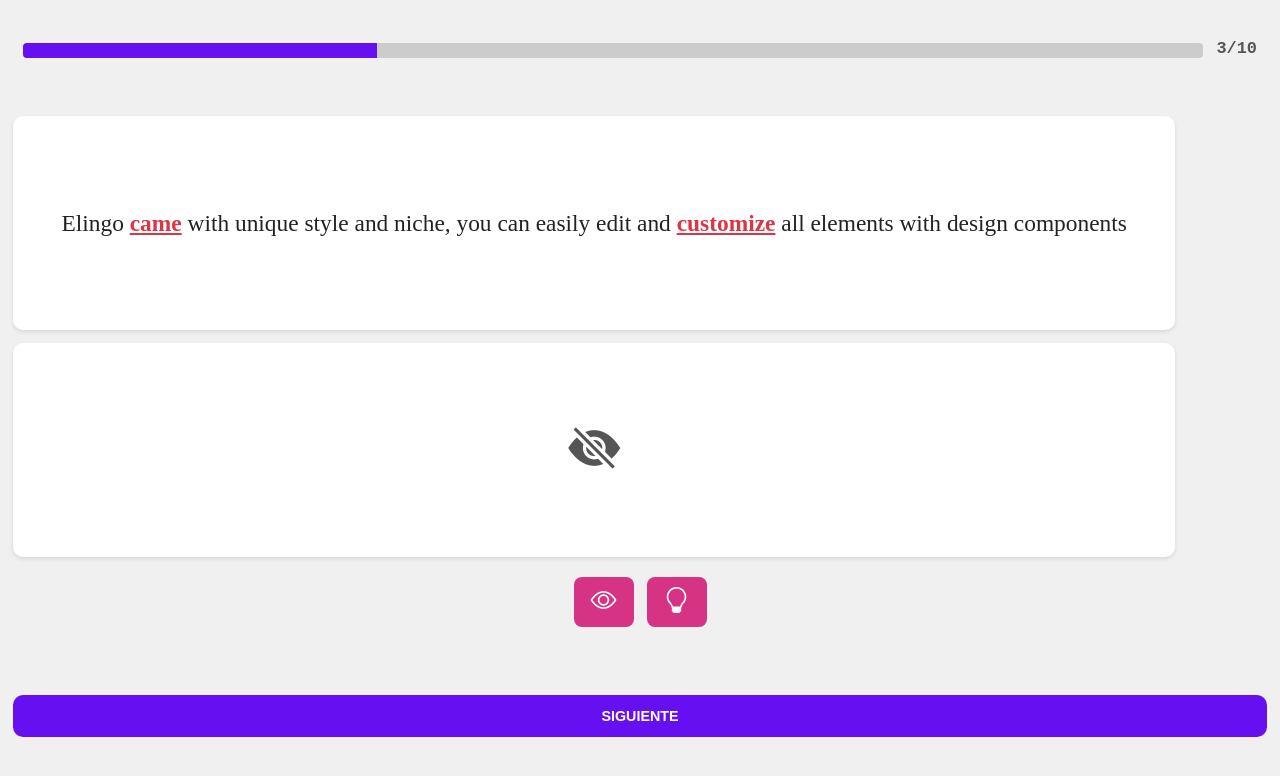
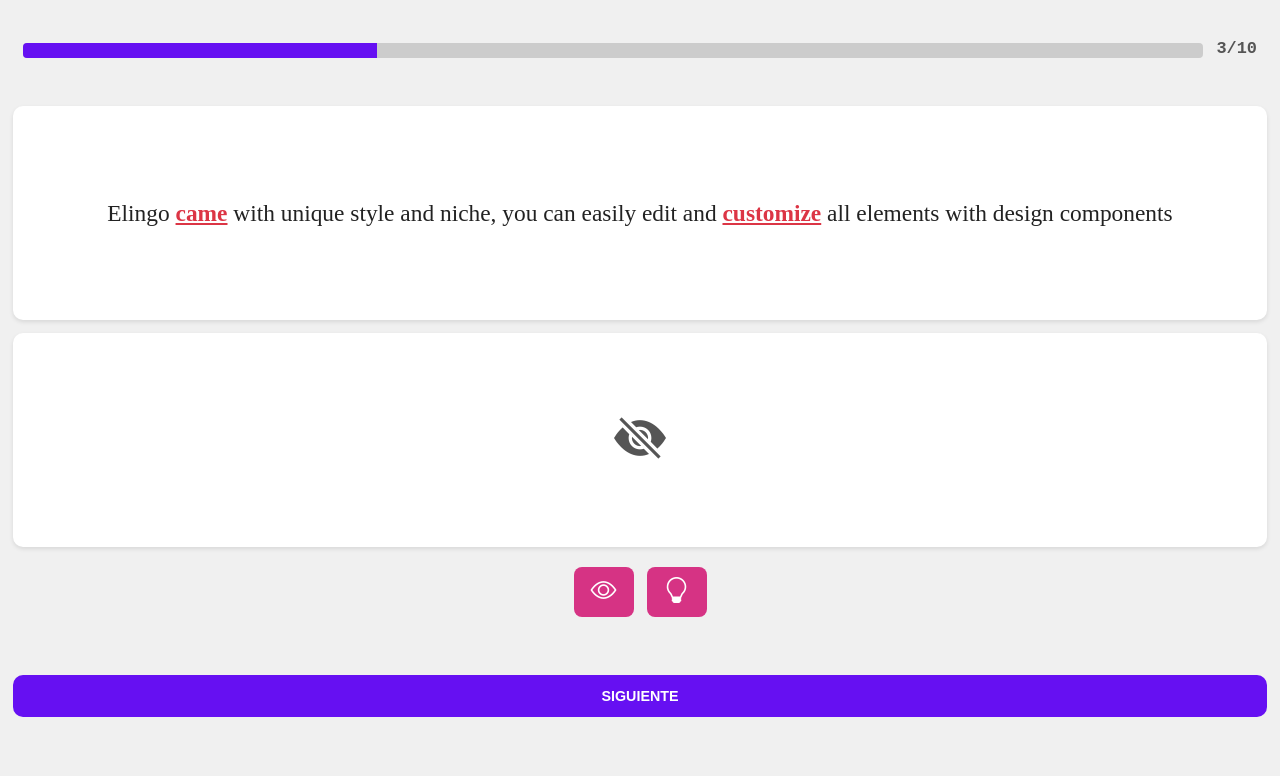
Before and after one commit to Blado87/flashcards, a plain HTML site: page index.html in a window 1280 px wide. Drawn offline with nearby package versions, Linux system fonts and the light colour scheme.

Commit message:
Update styles.css

```diff
--- a/styles.css
+++ b/styles.css
@@ -78,7 +78,6 @@ body, html {
   box-shadow: 0 2px 4px rgba(0,0,0,0.1);
   text-align: center;
   height: 180px;
-  width: 90%;
   display: flex;
   align-items: center;
   justify-content: center;
@@ -130,7 +129,7 @@ body, html {
 .app__footer {
   display: flex;
   justify-content: center;
-  margin-bottom: 50px;
+  margin-bottom: 70px;
 }
 
 .app__next-button {
```
